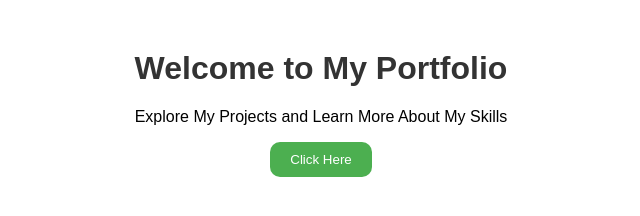
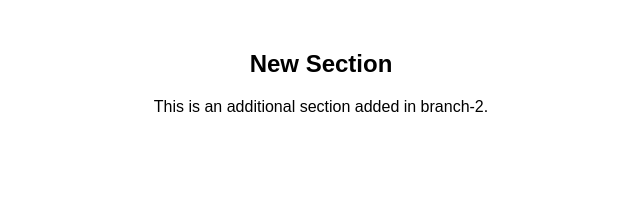
Before and after one commit to NoelWekulo/HTML-CSS-Project, a plain HTML site: page index.html in a window 1280 px wide. Shown: the whole page, without its empty margins (319-959 px from the left). Drawn offline with Linux system fonts and the light colour scheme.

Commit message:
new branch

```diff
--- a/index.html
+++ b/index.html
@@ -6,11 +6,12 @@
     <link href="style.css" rel="stylesheet">
 </head>
 <body>
-        <h1>Welcome to My Portfolio</h1>
 
-         <p>Explore My Projects and Learn More About My Skills</p>
+<section>
+     <h2>New Section</h2>
+    <p>This is an additional section added in branch-2.</p>
+</section>
 
-            <button class="styled-button">Click Here</button>
 
 </body>
 </html>
--- a/style.css
+++ b/style.css
@@ -9,14 +9,9 @@ h1 {
 }
 
 .styled-button {
-    padding: 10px 20px;
-    background-color: #4CAF50; /* Green */
-    color: white;
-    border: none;
-    cursor: pointer;
-    border-radius: 10px;
+    background-color: #ff5733; /* Orange */
 }
 
 .styled-button:hover {
-    background-color: #45a049; /* Darker green */
+    background-color: #c44521; /* Darker orange */
 }
```
